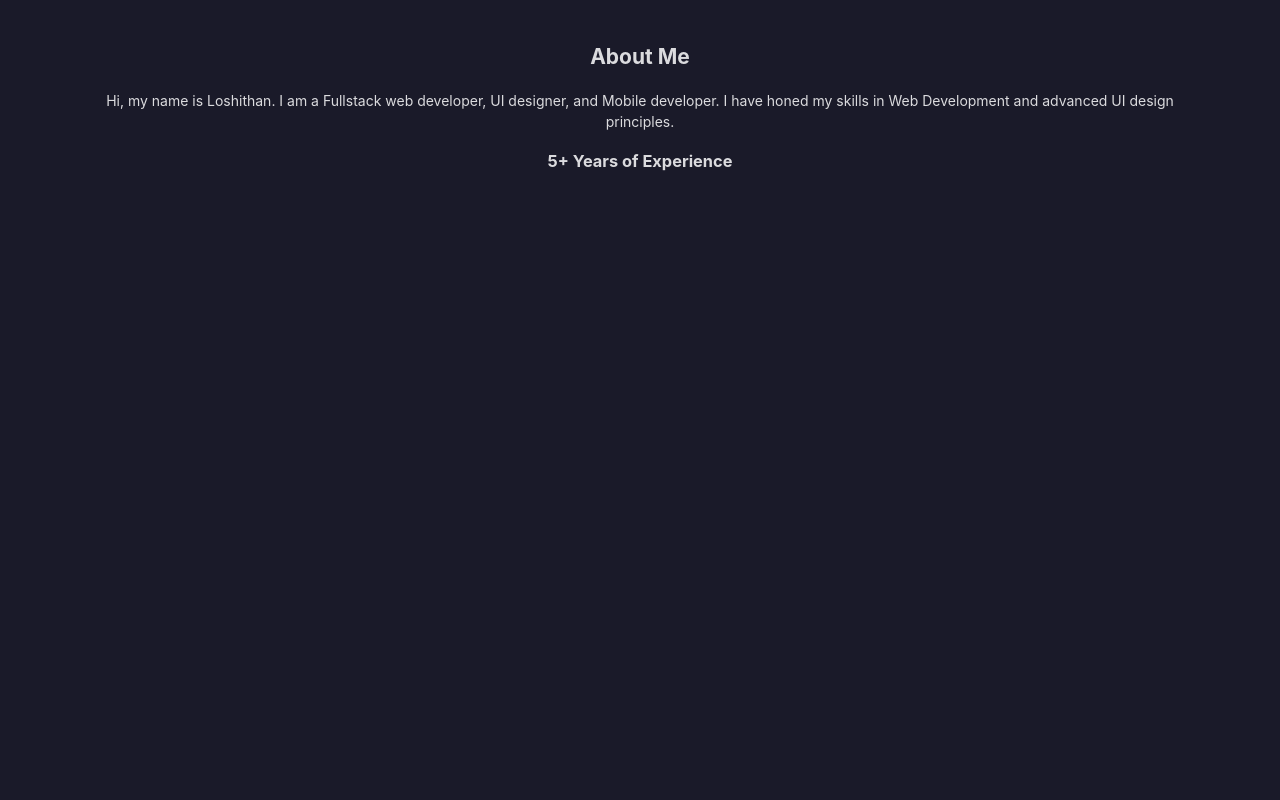
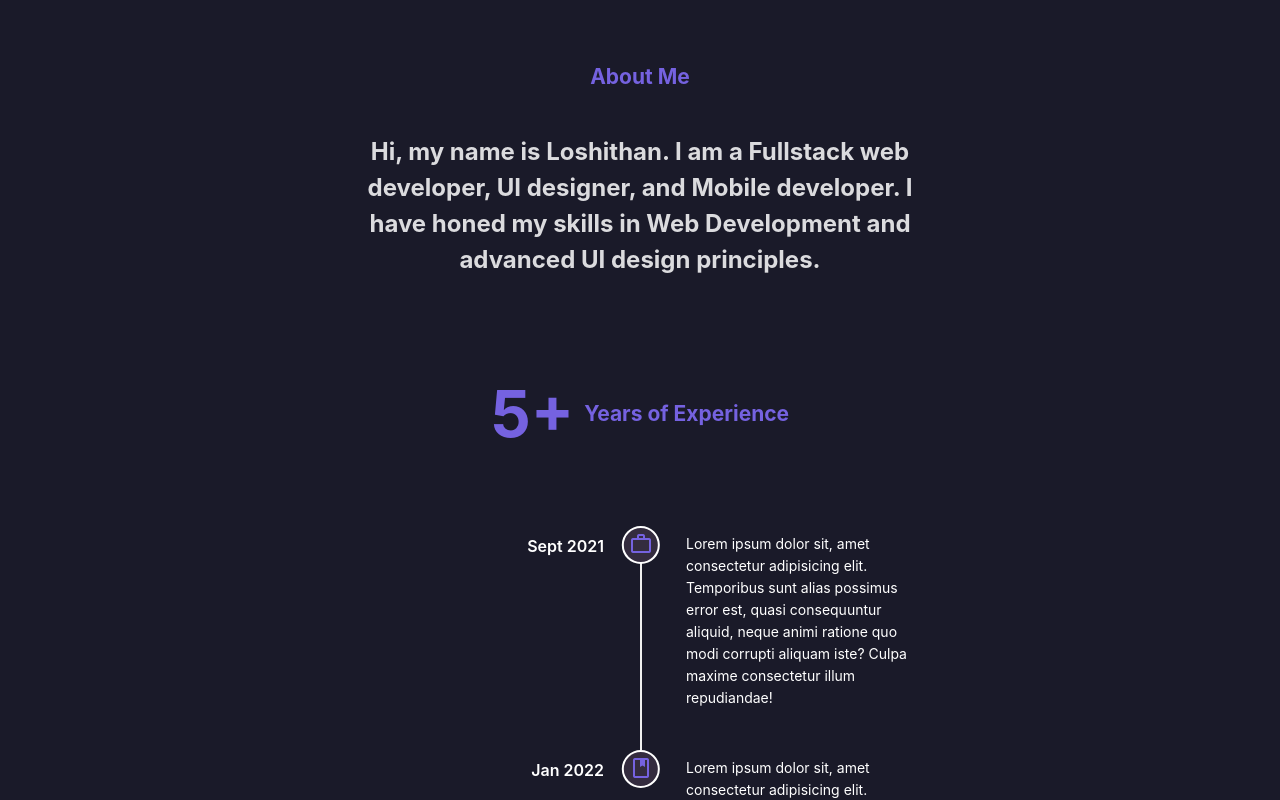
Before and after one commit to loshithan/Personal_portfolio, a React (Vite) app: page / in a window 1280 px wide. Shown: the part 920-1720 px from the top of the page. Built offline with nearby package versions, Linux system fonts and the light colour scheme.

Commit message:
about ui finalized still animation pending

```diff
--- a/index.html
+++ b/index.html
@@ -4,6 +4,8 @@
     <meta charset="UTF-8" />
     <link rel="icon" type="image/svg+xml" href="/vite.svg" />
     <link href="https://fonts.googleapis.com/icon?family=Material+Icons" rel="stylesheet">
+    <link rel="stylesheet" href="https://fonts.googleapis.com/css2?family=Material+Symbols+Outlined" />
+
     <meta name="viewport" content="width=device-width, initial-scale=1.0" />
     <title>Vite + React</title>
   </head>
--- a/package.json
+++ b/package.json
@@ -10,6 +10,7 @@
     "preview": "vite preview"
   },
   "dependencies": {
+    "@ant-design/icons": "^5.6.0",
     "antd": "^5.23.2",
     "motion": "^12.0.1",
     "react": "^18.3.1",
--- a/src/App.css
+++ b/src/App.css
@@ -43,7 +43,7 @@
 section{
   background-color: var(--secondary-color);
   color:var(--text-color) ;
-  height: 100vh;
+  min-height: 100vh;
 }
 Content{
   padding:0 1rem;
--- a/src/components/About/About.jsx
+++ b/src/components/About/About.jsx
@@ -1,15 +1,84 @@
-
 // src/components/About.jsx
-import React from 'react';
+import React from "react";
+import "./about.css";
+import { Row, Col, Button } from "antd";
+import { motion, stagger } from "framer-motion";
+import { ClockCircleOutlined } from "@ant-design/icons";
+import { Timeline,Popover } from "antd";
+import TimelineWithPopover from "./TimelineWithPopover";
 export default function About() {
   return (
-    <section id="about" style={{ padding: '4rem 2rem' }}>
-      <h2>About Me</h2>
-      <p>
-        Hi, my name is Loshithan. I am a Fullstack web developer, UI designer, and Mobile developer.
-        I have honed my skills in Web Development and advanced UI design principles.
-      </p>
-      <h3>5+ Years of Experience</h3>
+    <section
+      id="about"
+      style={{
+        padding: "4rem 2rem",
+
+        // height: "100vh", // Ensure it takes full viewport height
+      }}
+    >
+      <h2 className="about-me">
+        About Me
+      </h2>
+      <div
+        className="about-content"
+        style={{
+          display: "flex",
+          flexDirection: "column",
+          alignItems: "center",
+          justifyContent: "center",
+          // flexGrow: 1, // Takes the remaining space
+          // minHeight: 0, // Ensures content doesn't overflow
+        }}
+      >
+        <p className="about-text" style={{ maxWidth: "600px" }}>
+          Hi, my name is Loshithan. I am a Fullstack web developer, UI designer,
+          and Mobile developer. I have honed my skills in Web Development and
+          advanced UI design principles.
+        </p>
+        <div
+          className="about-text2"
+          style={{
+            display: "flex",
+            flexDirection: "row",
+            justifyContent: "center",
+            alignItems: "center",
+            gap: "10px",
+          }}
+        >
+          <p style={{ fontSize: "4rem", fontWeight: "bolder" }}>5+</p>{" "}
+          <h2>Years of Experience</h2>
+        </div>
+        <div>
+        {/* <Timeline
+        style={{color:'white'}}
+        mode={"left"}
+        items={[
+          {
+            label: 'Sept 2021',
+            children:  <Popover content={<div>
+              <p>Content</p>
+              <p>Content</p>
+            </div>} title="Title">
+            <Button type="primary">Hover me</Button>
+          </Popover>,
+          },
+          {
+            label: 'Jan 2022',
+            children: 'Solve initial network problems',
+          },
+          { label: 'Nov 2023',
+            children: 'Technical testing',
+          },
+          {
+            label: 'Aug 2024',
+            children: 'Network problems being solved',
+          },
+        ]}
+      /> */}
+      <TimelineWithPopover/>
+      </div>
+      </div>
+
     </section>
   );
 }
--- /dev/null
+++ b/src/components/About/TimelineWithPopover.jsx
@@ -0,0 +1,48 @@
+import React, { useEffect, useRef, useState } from "react";
+import { Timeline, Popover, Button } from "antd";
+import { BookOutlined } from "@ant-design/icons";
+
+const TimelineWithPopover = () => {
+  const timelineItems = [
+    {
+      dot: <span class=" icon-circle material-symbols-outlined">work</span>,
+      label: "Sept 2021",
+      children: (
+        <div className="timeline-content">
+            <p>
+              {" "}
+              Lorem ipsum dolor sit, amet consectetur adipisicing elit.
+              Temporibus sunt alias possimus error est, quasi consequuntur
+              aliquid, neque animi ratione quo modi corrupti aliquam iste? Culpa
+              maxime consectetur illum repudiandae!
+            </p>
+          </div>
+      ),
+    },
+    {
+      dot: <span class="material-symbols-outlined icon-circle">book</span>,
+      label: "Jan 2022",
+      children: (
+        <div className="timeline-content">
+              <p>
+                {" "}
+                Lorem ipsum dolor sit, amet consectetur adipisicing elit.
+                Temporibus sunt alias possimus error est, quasi consequuntur
+                aliquid, neque animi ratione quo modi corrupti aliquam iste?
+                Culpa maxime consectetur illum repudiandae!
+              </p>
+            </div>
+      ),
+    },
+  ];
+
+  return (
+    <Timeline
+      style={{ color: "white", width: "20rem" }}
+      mode="left"
+      items={timelineItems}
+    />
+  );
+};
+
+export default TimelineWithPopover;
--- /dev/null
+++ b/src/components/About/about.css
@@ -0,0 +1,47 @@
+.about-me{
+    color: var(--primary-color);
+}
+#about{
+    display: flex;
+    flex-direction: column;
+    /* height: auto; */
+}
+/* .about-content{
+    display: "flex";
+    flex-direction:  "column";
+    justify-content: "center";
+    align-items: "center";
+    text-align: "center";
+
+} */
+ .about-text{
+    font-size: 1.5rem;
+    font-weight: bold;
+ }
+ .about-text2{
+    color: var(--primary-color);
+
+ }
+ .icon-circle{
+    color:var(--primary-color) !important;
+ }
+ .ant-timeline-item-head{
+    border-radius: 100% !important;
+    width: 12% !important;
+    background-color: #342c3f !important;
+    border: 2px solid white !important; /* Adds a white border */
+
+ }
+ .ant-timeline-item-tail{
+    background-color: white !important;
+ }
+ .ant-timeline-item-label{
+    padding-right: 1.5rem !important;
+    font-size: 16px;
+    font-weight: 600;
+ }
+ .timeline-content{
+    padding-left: 1.5rem !important;
+    width: 175%;
+
+ }
--- a/src/components/Hero/Hero.jsx
+++ b/src/components/Hero/Hero.jsx
@@ -3,7 +3,6 @@ import React from "react";
 import "./hero.css";
 import { Row, Col, Button } from "antd";
 import { motion, stagger } from "framer-motion";
-import { span } from "motion/react-client";
 export default function Hero() {
   const charVariant = {
     hidden: { opacity: 0 },
--- a/src/components/Services/Services.jsx
+++ b/src/components/Services/Services.jsx
@@ -1,5 +1,6 @@
 // src/components/Services.jsx
 import React from 'react';
+import './service.css'
 export default function Services() {
   const services = [
     { title: 'UI & UX Designing', description: 'I design beautiful web interfaces with Figma and Adobe XD.' },
@@ -8,7 +9,7 @@ export default function Services() {
   ];
 
   return (
-    <section id="services" style={{ padding: '4rem 2rem' }}>
+    <section id="services" style={{ padding: '4rem 2rem'}}>
       <h2>Services</h2>
       <div style={{ display: 'flex', justifyContent: 'space-around', flexWrap: 'wrap' }}>
         {services.map((service, index) => (
```
Also changed, not shown: src/components/Services/service.css (added), 1 other file (tests, documents, lock files or other folders).
